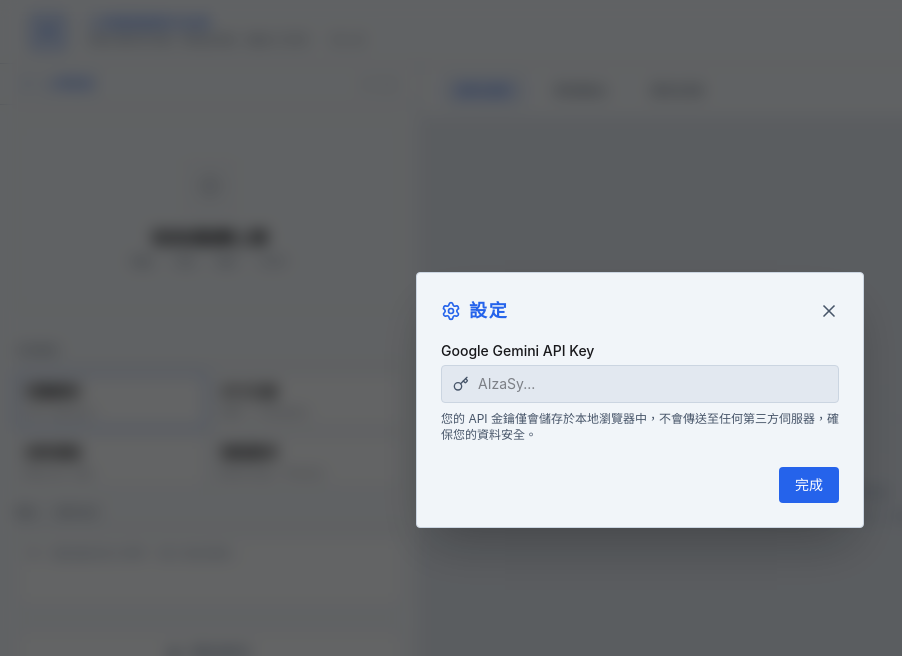
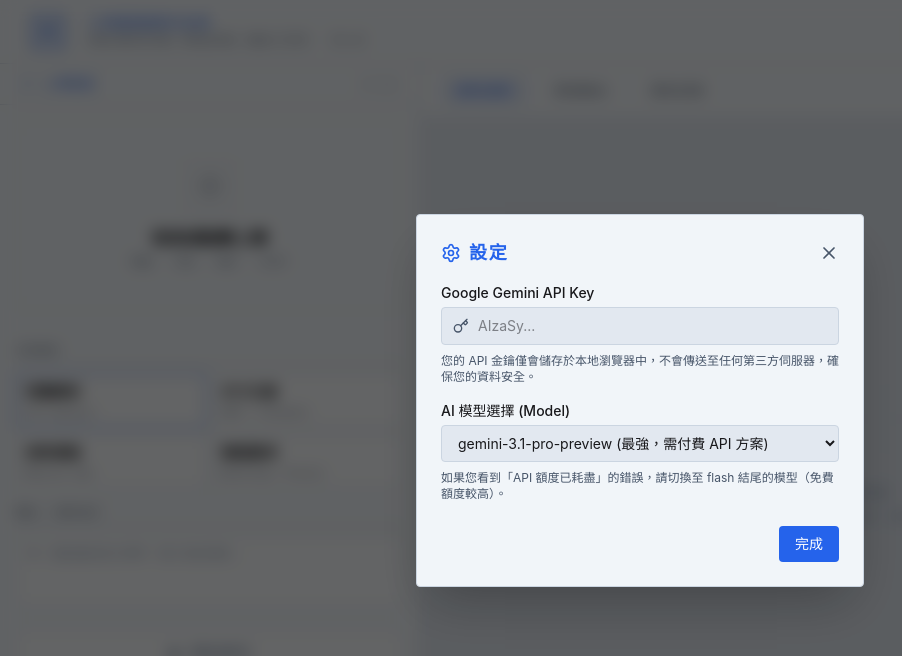
Before and after one commit to sakakimori-lgtm/-, a React (Vite) app: page / in a window 1280 px wide. Both pictures are taken after a click on the button "設定 API 金鑰". Shown: the top 656 px of the page, without its empty margins (0-902 px from the left). Built offline with nearby package versions, Linux system fonts and the light colour scheme; a web font is replaced by a local one.

Commit message:
feat: upgrade Gemini SDK and add model selection
- Upgrade @google/genai to v2.22.0
- Add state for configurable Gemini models
- Improve error message clarity for quota limits

```diff
--- a/package.json
+++ b/package.json
@@ -11,7 +11,7 @@
     "lint": "tsc --noEmit"
   },
   "dependencies": {
-    "@google/genai": "^1.29.0",
+    "@google/genai": "^2.22.0",
     "@tailwindcss/vite": "^4.1.14",
     "@vitejs/plugin-react": "^5.0.4",
     "dotenv": "^17.2.3",
--- a/src/App.tsx
+++ b/src/App.tsx
@@ -100,6 +100,7 @@
 
 export default function App() {
   const [apiKey, setApiKey] = useState(localStorage.getItem('gemini_api_key') || '');
+  const [selectedModel, setSelectedModel] = useState(localStorage.getItem('gemini_model') || 'gemini-3.1-pro-preview');
   const [showSettings, setShowSettings] = useState(false);
   const [files, setFiles] = useState<UploadedFile[]>([]);
   const [activeIdx, setActiveIdx] = useState<number>(-1);
@@ -310,7 +311,7 @@
 {"type": "類型 (例如: 表面粗糙度、焊接符號、一般註解、警告)", "description": "具體說明內容 (例如: Ra 3.2, 塗裝要求等)", "spec": "相關規格代碼 (若無則留空)"}`;
 
         const response = await ai.models.generateContent({
-          model: 'gemini-2.5-pro',
+          model: selectedModel,
           contents: [
             {
               role: 'user',
@@ -379,7 +380,7 @@
       console.error(err);
       const errMsg = err?.message || String(err) || '';
       if (errMsg.includes('429') || errMsg.includes('RESOURCE_EXHAUSTED') || errMsg.includes('quota')) {
-        setError('API 額度已耗盡 (Quota Exceeded)。如果是免費額度限制，請等待額度重置後再試。');
+        setError('API 額度已耗盡 (Quota Exceeded)。這通常是因為您使用的 Gemini API Key 在免費方案下，對這個實驗性模型 (gemini-3.1-pro-preview) 的存取受到嚴格限制。如果您是剛申請的免費金鑰，目前可能無法從外部網頁呼叫此模型，請稍後再試，或更換付費方案。');
       } else {
         setError('自動標註擷取時發生錯誤：' + errMsg);
       }
@@ -554,7 +555,7 @@
       const base64Data = f.dataUrl.split(',')[1];
 
       const response = await ai.models.generateContent({
-        model: 'gemini-2.5-pro',
+        model: selectedModel,
         contents: [
           {
             inlineData: {
@@ -612,7 +613,7 @@
       console.error(err);
       const errMsg = err?.message || String(err) || '';
       if (errMsg.includes('429') || errMsg.includes('RESOURCE_EXHAUSTED') || errMsg.includes('quota')) {
-        setError('API 額度已耗盡 (Quota Exceeded)。如果是免費額度限制，請等待額度重置後再試。');
+        setError('API 額度已耗盡 (Quota Exceeded)。這通常是因為您使用的 Gemini API Key 在免費方案下，對這個實驗性模型 (gemini-3.1-pro-preview) 的存取受到嚴格限制。如果您是剛申請的免費金鑰，目前可能無法從外部網頁呼叫此模型，請稍後再試，或更換付費方案。');
       } else {
         setError(errMsg || '解析失敗');
       }
@@ -1686,6 +1687,26 @@
                   您的 API 金鑰僅會儲存於本地瀏覽器中，不會傳送至任何第三方伺服器，確保您的資料安全。
                 </p>
               </div>
+
+              <div>
+                <label className="block text-sm font-medium text-text-main mb-1">AI 模型選擇 (Model)</label>
+                <select
+                  value={selectedModel}
+                  onChange={(e) => {
+                    setSelectedModel(e.target.value);
+                    localStorage.setItem('gemini_model', e.target.value);
+                  }}
+                  className="w-full bg-bg-main border border-border-main rounded py-2 px-3 text-sm text-text-main focus:outline-none focus:border-accent"
+                >
+                  <option value="gemini-3.1-pro-preview">gemini-3.1-pro-preview (最強，需付費 API 方案)</option>
+                  <option value="gemini-2.5-pro">gemini-2.5-pro (推薦，優異推理能力)</option>
+                  <option value="gemini-2.5-flash">gemini-2.5-flash (推薦，速度快，免費額度高)</option>
+                  <option value="gemini-2.0-flash">gemini-2.0-flash (穩定，免費額度高)</option>
+                </select>
+                <p className="text-xs text-text-muted mt-2">
+                  如果您看到「API 額度已耗盡」的錯誤，請切換至 flash 結尾的模型（免費額度較高）。
+                </p>
+              </div>
             </div>
 
             <div className="mt-6 flex justify-end">
```
Also changed, not shown: 1 other file (tests, documents, lock files or other folders).
